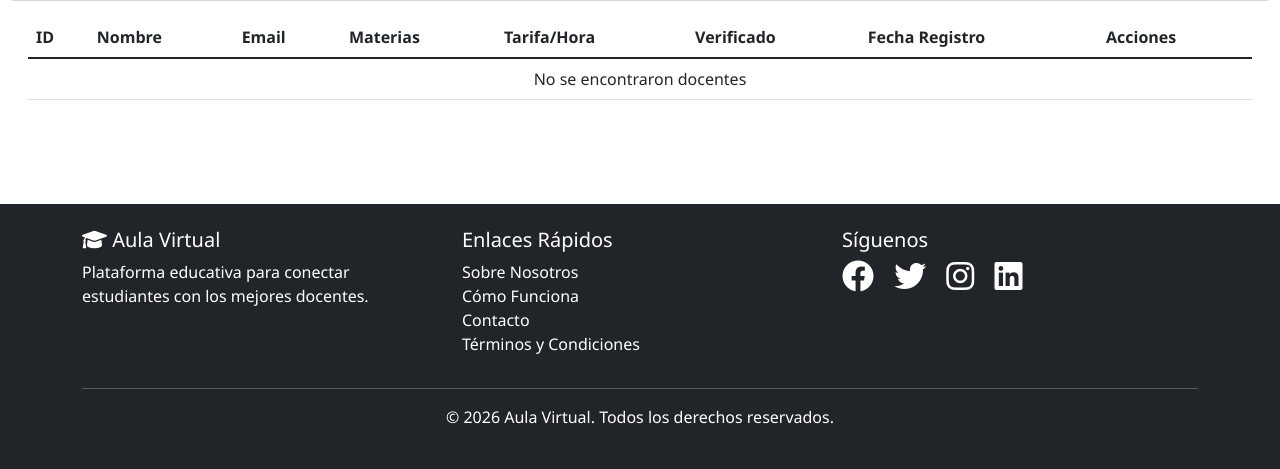
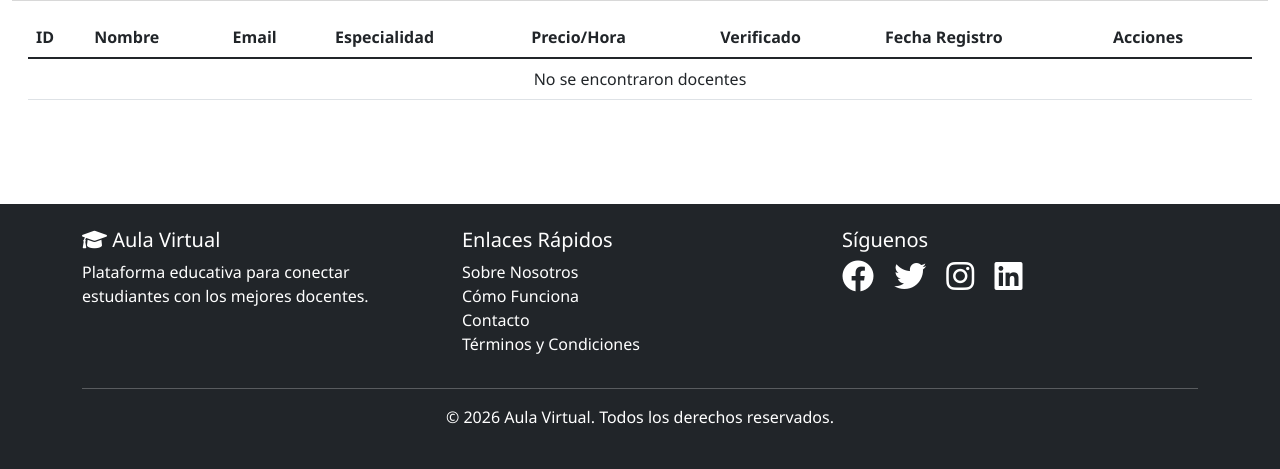
Before and after one commit to daviddiaz-bot/aulavirtual, a Python web app: template app/templates/admin/docentes.html in a window 1280 px wide. Shown: the part 352-821 px from the top of the page. Run offline with Jinja, Linux system fonts and the light colour scheme; the template is opened without the code that fills it, so the values that code supplies are empty.

Commit message:
Fix: cambiar tarifa_hora por precio_hora y materias por especialidad en template docentes

```diff
--- a/app/templates/admin/docentes.html
+++ b/app/templates/admin/docentes.html
@@ -43,8 +43,8 @@
                             <th>ID</th>
                             <th>Nombre</th>
                             <th>Email</th>
-                            <th>Materias</th>
-                            <th>Tarifa/Hora</th>
+                            <th>Especialidad</th>
+                            <th>Precio/Hora</th>
                             <th>Verificado</th>
                             <th>Fecha Registro</th>
                             <th>Acciones</th>
@@ -57,13 +57,13 @@
                             <td>{{ docente.usuario.nombre }} {{ docente.usuario.apellido }}</td>
                             <td>{{ docente.usuario.email }}</td>
                             <td>
-                                {% if docente.materias %}
-                                    {{ docente.materias[:50] }}{% if docente.materias|length > 50 %}...{% endif %}
+                                {% if docente.especialidad %}
+                                    {{ docente.especialidad[:50] }}{% if docente.especialidad|length > 50 %}...{% endif %}
                                 {% else %}
-                                    <span class="text-muted">No especificadas</span>
+                                    <span class="text-muted">No especificada</span>
                                 {% endif %}
                             </td>
-                            <td>${{ "%.2f"|format(docente.tarifa_hora) }}</td>
+                            <td>${{ "%.2f"|format(docente.precio_hora) }}</td>
                             <td>
                                 {% if docente.verificado %}
                                     <span class="badge bg-success">Verificado</span>
```
